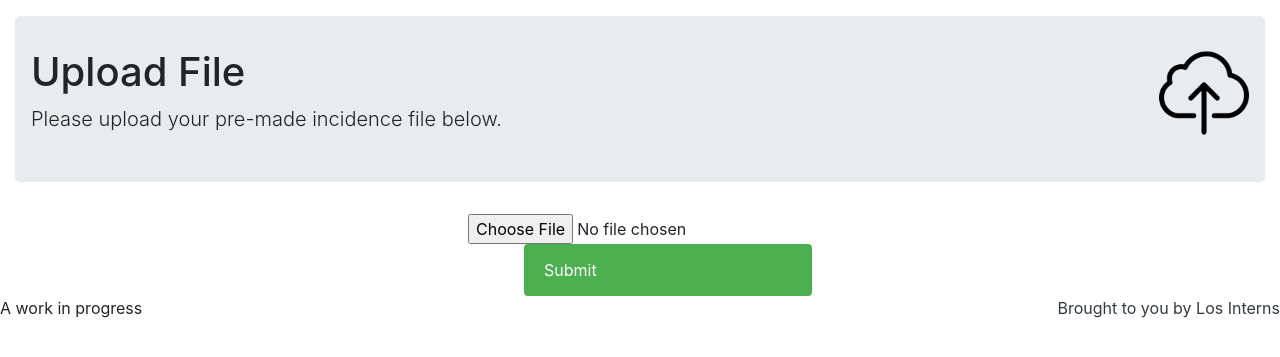
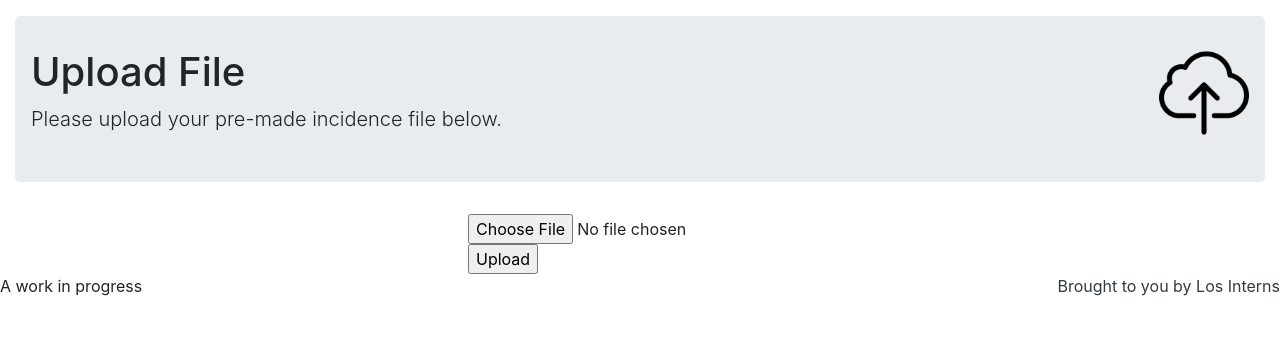
Before and after one commit to blancafs/BootstrapIncidences, a Flask app: page /upload_form in a window 1280 px wide. Shown: the part 64-421 px from the top of the page. Run offline with Flask 2, Linux system fonts and the light colour scheme; parts of the project's set-up code (start-up, migrations or seed data) failed here and were passed over; some libraries are stand-ins or nearby versions.

Commit message:
fixed upload button

```diff
--- a/templates/get_info.html
+++ b/templates/get_info.html
@@ -55,7 +55,7 @@ input[type=submit]:hover {
 
 .container-white {
   border-radius: 5px;
-  background-color: #fbfbfb;
+  background-color: #ccc;
   padding: 10px;
 }
 
--- a/templates/upload_form.html
+++ b/templates/upload_form.html
@@ -54,7 +54,7 @@
         <div class="file-upload-wrapper">
           <input type="file" id="input-file-now-custom-1" class="file-upload" name="file"/>
         </div>
-      <input type="submit-upload" value="Submit" />
+      <input type="submit" value="Upload" />
     </form>
   </div>
 </div>
```
